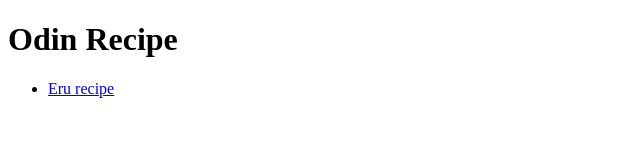
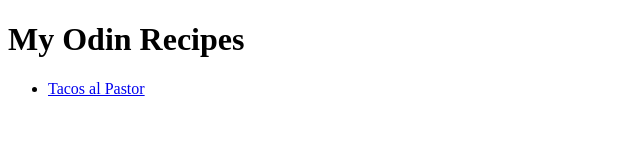
Before and after one commit to NkwiCyril/odin-recipes, a plain HTML site: page index.html in a window 1280 px wide. Shown: the whole page, without its empty margins (0-640 px from the left). Drawn offline with Linux system fonts and the light colour scheme.

Commit message:
renamed & content added

```diff
--- a/index.html
+++ b/index.html
@@ -5,9 +5,9 @@
     <title>Odin Recipes</title>
 </head>
 <body>
-    <h1>Odin Recipe</h1>
+    <h1>My Odin Recipes</h1>
     <ul>
-        <li><a href="recipes/eru.html">Eru recipe</a></li>
+        <li><a href="recipes/tacos.html">Tacos al Pastor</a></li>
     </ul>
 
 
```
Also changed, not shown: recipes/tacos.html (renamed from recipes/eru.html).
